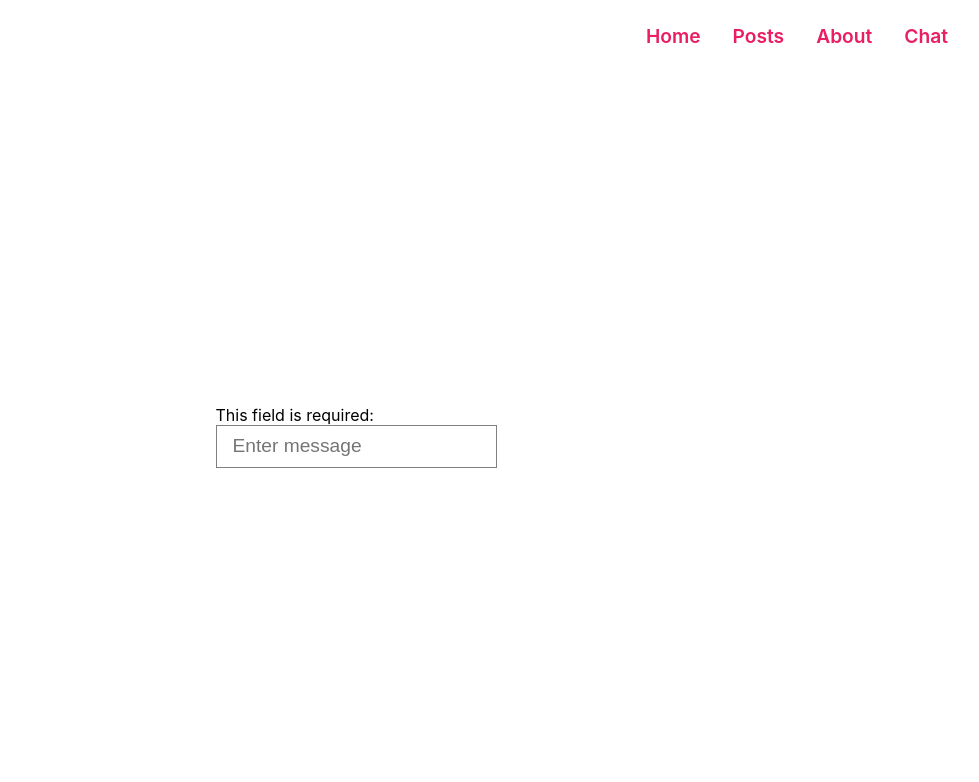
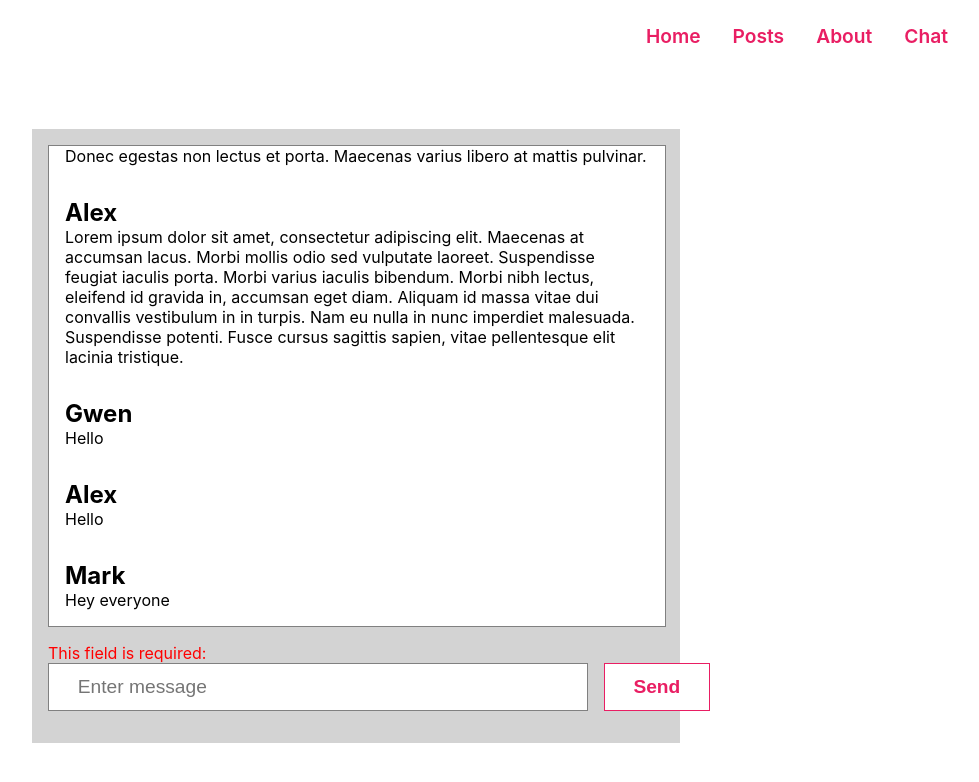
Before and after one commit to dabarov/DAR-Homework, a React (Create React App) app: page /chat in a window 1280 px wide. Shown: the top 782 px of the page, without its empty margins (284-1263 px from the left). Built offline with nearby package versions, Linux system fonts and the light colour scheme.

Commit message:
Chat page with ability to add new messages

```diff
--- a/src/pages/chat/Chat.scss
+++ b/src/pages/chat/Chat.scss
@@ -0,0 +1,47 @@
+.Chat {
+  background-color: lightgray;
+  padding: 1rem;
+  width: 50%;
+  align-self: center;
+  .chat-box {
+    height: 30rem;
+    width: 100%;
+    overflow-y: scroll;
+    display: flex;
+    flex-direction: column-reverse;
+    border: 1px solid grey;
+    background-color: white;
+    margin-top: 0%;
+    margin-bottom: 1rem;
+    .message {
+      margin: 1rem;
+      .message-author {
+        margin: 0%;
+      }
+      .message-text {
+        margin: 0%;
+      }
+    }
+  }
+  .form-group {
+    width: 100%;
+    display: flex;
+    align-items: flex-end;
+    .form-control {
+      height: 1.7rem;
+      width: 30rem;
+      padding: 0.5em 1.5em;
+      font-size: 1.2rem;
+      outline: none;
+      border: 1px solid grey;
+      margin-right: 1rem;
+    }
+    .form-error {
+      color: red;
+    }
+    .App-login-btn {
+      display: inline-block;
+      height: 3rem;
+    }
+  }
+}
--- a/src/pages/chat/Chat.tsx
+++ b/src/pages/chat/Chat.tsx
@@ -1,20 +1,101 @@
-import React from "react";
+import React, { useState } from "react";
 import { Input } from "../../components/input/Input";
+import "./Chat.scss";
+import { Button } from "../../components/button/Button";
 
 type Props = {};
 
+interface Message {
+  id: number;
+  author: string;
+  text: string;
+}
+
 export const Chat: React.FunctionComponent<Props> = () => {
+  const [newMessage, setNewMessage] = useState<string>("");
+  const currentUser = "Aldiyar";
+  let oldMessages = [
+    {
+      id: 0,
+      author: "Mark",
+      text: "Hey everyone",
+    },
+    {
+      id: 1,
+      author: "Alex",
+      text: "Hello",
+    },
+    {
+      id: 2,
+      author: "Gwen",
+      text: "Hello",
+    },
+    {
+      id: 3,
+      author: "Alex",
+      text:
+        "Lorem ipsum dolor sit amet, consectetur adipiscing elit. Maecenas at accumsan lacus. Morbi mollis odio sed vulputate laoreet. Suspendisse feugiat iaculis porta. Morbi varius iaculis bibendum. Morbi nibh lectus, eleifend id gravida in, accumsan eget diam. Aliquam id massa vitae dui convallis vestibulum in in turpis. Nam eu nulla in nunc imperdiet malesuada. Suspendisse potenti. Fusce cursus sagittis sapien, vitae pellentesque elit lacinia tristique.",
+    },
+    {
+      id: 4,
+      author: "Gwen",
+      text:
+        "Donec egestas non lectus et porta. Maecenas varius libero at mattis pulvinar. ",
+    },
+    {
+      id: 5,
+      author: "Gwen",
+      text: "Okay?",
+    },
+    {
+      id: 6,
+      author: "Mark",
+      text: "Okay",
+    },
+  ];
+
+  const [messages, setMessages] = useState<Message[]>(oldMessages);
+
+  const sendHandler = (event: React.FormEvent) => {
+    event.preventDefault();
+    if (!newMessage) {
+      return;
+    }
+    setMessages([
+      {
+        id: 1,
+        author: currentUser,
+        text: newMessage,
+      },
+      ...messages,
+    ]);
+    console.log(messages);
+  };
+
   const messageHandler = (value: string) => {
+    setNewMessage(value);
     console.log(value);
   };
   return (
     <div className="Chat">
-      <Input
-        name="message"
-        required={true}
-        placeholder="Enter message"
-        onChange={messageHandler}
-      />
+      <div className="chat-box">
+        {messages.map((message) => (
+          <div className="message" key={message.id}>
+            <h2 className="message-author"> {message.author} </h2>
+            <p className="message-text"> {message.text} </p>
+          </div>
+        ))}
+      </div>
+      <form onSubmit={sendHandler} className="form-group">
+        <Input
+          name="chat-text"
+          required={true}
+          placeholder="Enter message"
+          onChange={messageHandler}
+          chat={true}
+        />
+        <Button className="App-login-btn" type="submit" text="Send" />
+      </form>
     </div>
   );
 };
```
